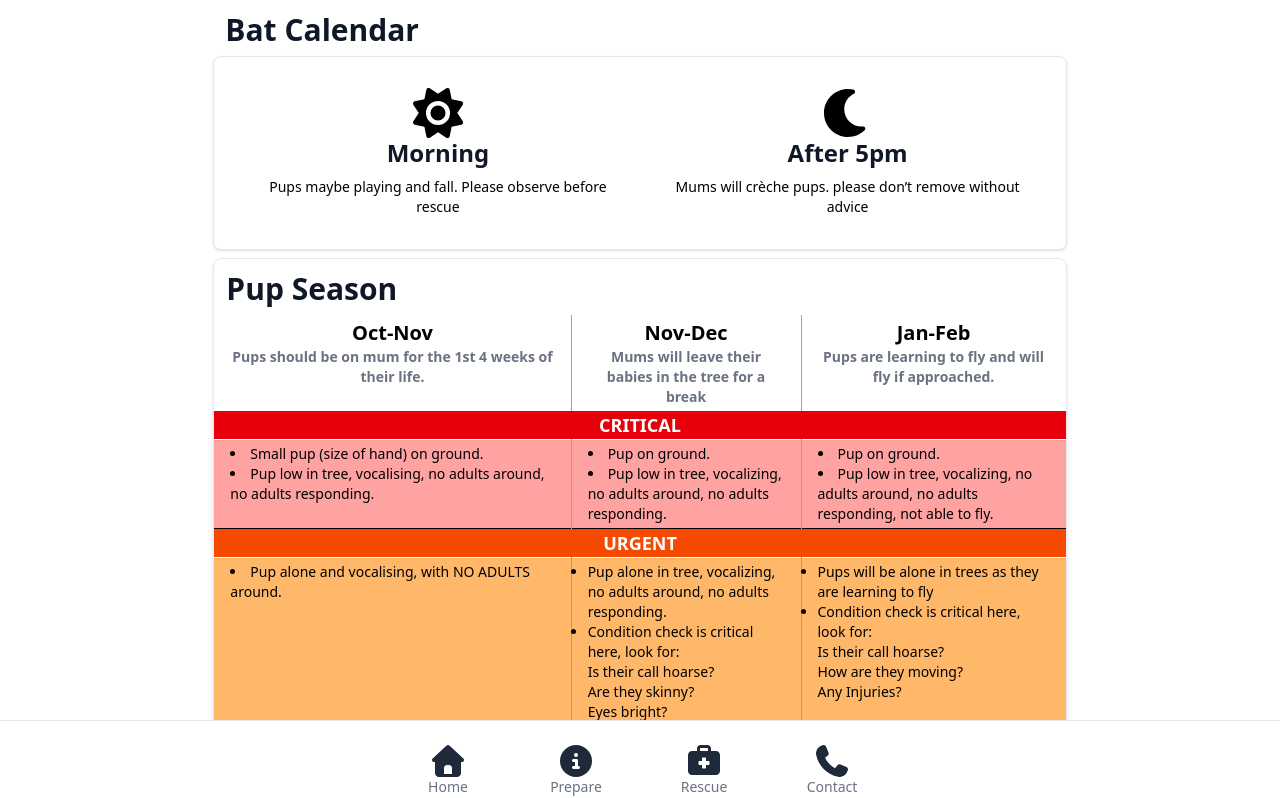
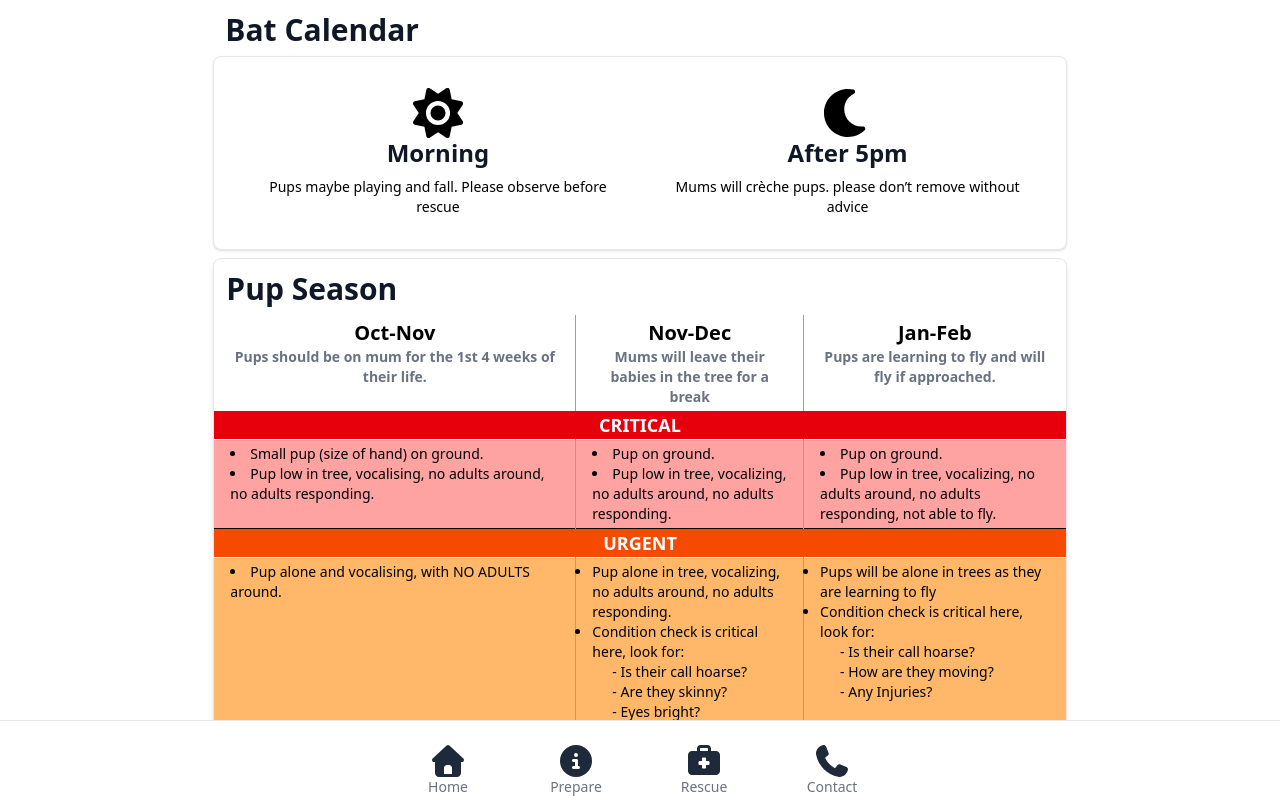
Before and after one commit to batsvictoria/batsvictoria.github.io, a Next.js app: page /calender in a window 1280 px wide. Shown: the top 798 px of the page. Built offline with nearby package versions, Linux system fonts and the light colour scheme.

Commit message:
bullet lists

```diff
--- a/app/calender/page.tsx
+++ b/app/calender/page.tsx
@@ -114,11 +114,11 @@ export default function Page() {
                 <ul className="list-disc">
                   <li>Pup alone in tree, vocalizing, no adults around, no adults responding.</li>
                   <li> Condition check is critical here, look for:</li>
-                  <ul >
-                    <li>Is their call hoarse?</li>
-                    <li>Are they skinny?</li>
-                    <li>Eyes bright?</li>
-                    <li>How big are they?</li>
+                  <ul className="pl-5">
+                    <li>- Is their call hoarse?</li>
+                    <li>- Are they skinny?</li>
+                    <li>- Eyes bright?</li>
+                    <li>- How big are they?</li>
                   </ul>
                 </ul>
               </td>
@@ -126,11 +126,11 @@ export default function Page() {
               <td className="px-4 py-1 border-s ps-4 border-gray-400 text-sm">
                 <ul className="list-disc ">
                   <li>Pups will be alone in trees as they are learning to fly</li>
-                  <li> Condition check is critical here, look for:</li>
-                  <ul>
-                    <li>Is their call hoarse?</li>
-                    <li>How are they moving?</li>
-                    <li>Any Injuries?</li>
+                  <li > Condition check is critical here, look for:</li>
+                  <ul className="pl-5">
+                    <li>- Is their call hoarse?</li>
+                    <li>- How are they moving?</li>
+                    <li>- Any Injuries?</li>
                   </ul>
                 </ul>
               </td>
@@ -147,7 +147,7 @@ export default function Page() {
               <td className=" list-disc px-4 py-1 text-sm">
                 <td>
                   <li>Pup alone, not vocalizing and adults near by.</li>
-                  <li>Low in tree (mum may have accidentally dropped - monitor to make sure mum isn't trying to retrieve baby before intervention).</li>
+                  <li>Low in tree (mum may have accidentally dropped pup - monitor to make sure mum isn't trying to retrieve baby before intervention).</li>
                 </td>
               </td>
                {/* Nov-Dec*/}
```
